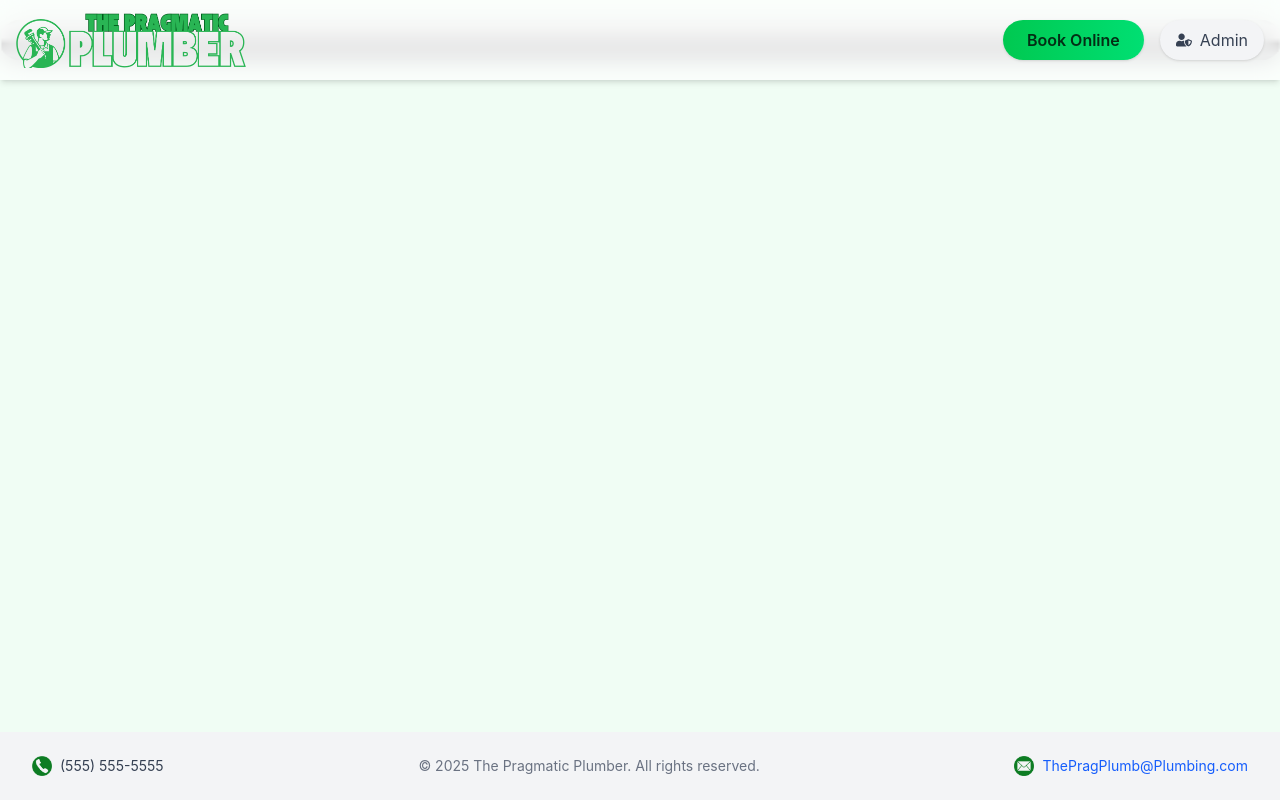
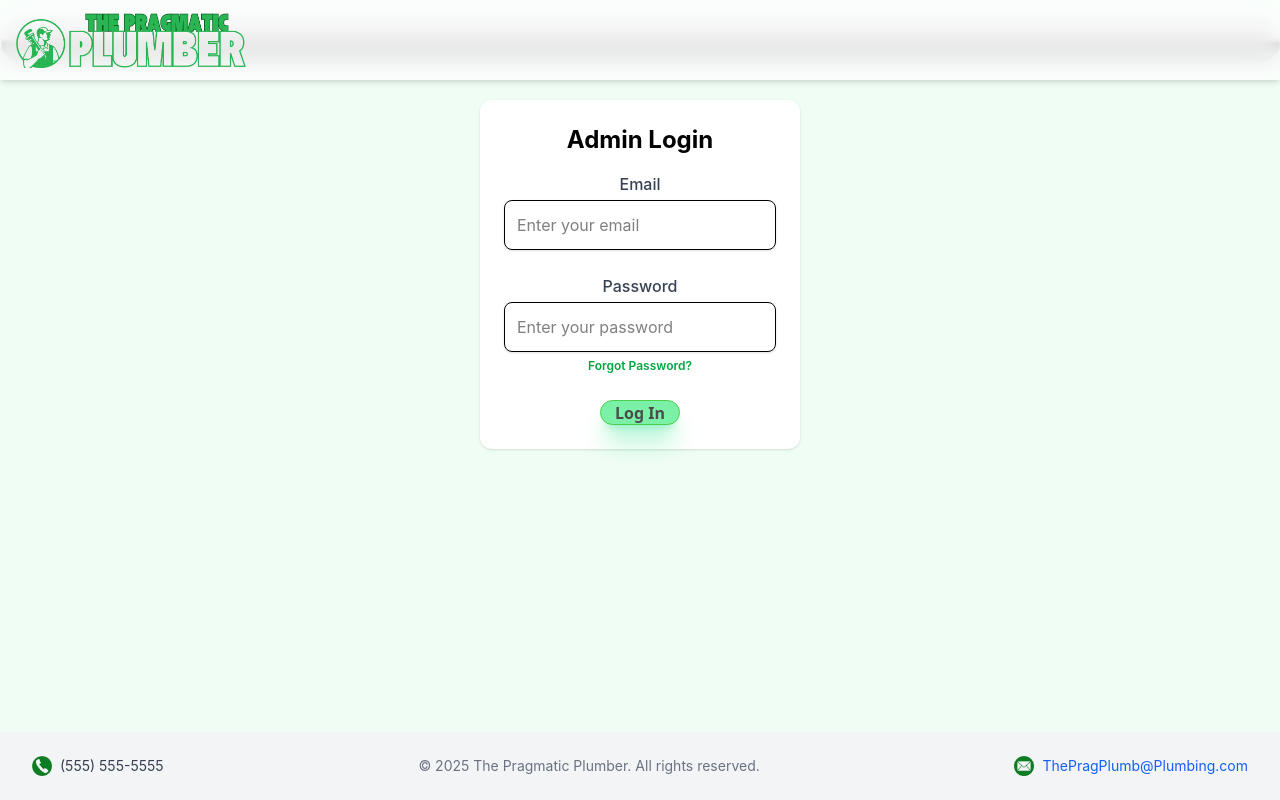
Before and after one commit to DSD-Cohort-Spring2025-TeamJ/local-service-client, a React (Vite) app: page /login in a window 1280 px wide. Built offline with nearby package versions, Linux system fonts and the light colour scheme; no server answers; what ag-grid-community would draw is missing.

Commit message:
Admin sign in (#144)
* import Login and create route

* fix import

* admin button links to login

* fake login links to admin dashboard

* pointer on button, text edits

* fix handleChange

* admin button links to login component

* add types to inputs

```diff
--- a/src/App.jsx
+++ b/src/App.jsx
@@ -1,6 +1,7 @@
 import { Route, Switch } from "react-router-dom";
 import { useState, useContext } from "react";
 import Dashboard from "./pages/Dashboard";
+import Login from "./pages/Login";
 import ServiceRequest from "./pages/ServiceRequest";
 // import Header from "/src/components/Header.jsx";
 import Modal from "./components/Modal";
@@ -53,6 +54,11 @@ export default function App() {
             path="/admin"
             render={(props) => <Dashboard {...props} />}
           />
+          <Route
+            exact
+            path="/login"
+            render={(props) => <Login {...props} />}
+          />
         </Switch>
 
         <Modal isOpen={open} onClose={handleCloseModal}>
--- a/src/components/Header.jsx
+++ b/src/components/Header.jsx
@@ -10,9 +10,10 @@ export default function Header({ setOpen }) {
     <div className="flex flex-col items-center ">
       <div className="flex flex-row mt-10 sm:gap-40 items-center sm:pl-8">
         <Logo />
-        <img src="./golden-plunger.png" className="w-[85px] -ml-30"/>
+        <img src="./golden-plunger.png" className="w-[85px] -ml-30" />
 
-        {location.pathname === "/admin" ? null : (
+        {
+          location.pathname === "/login" || location.pathname === "/admin" ? null : (
             <>
               <Button
                 className="main-button book-online w-[200px] h-[75px] text-2xl p-10 "
@@ -21,7 +22,7 @@ export default function Header({ setOpen }) {
               />
 
               <a
-              href="/admin"
+                href="/login"
                 target="_blank"
                 rel="noopener noreferrer"
                 className="main-button bg-gray-300 rounded-[2rem] w-[90px] h-[30px] p-3 text-lg flex items-center text-center justify-center"
--- a/src/pages/Home.jsx
+++ b/src/pages/Home.jsx
@@ -25,7 +25,7 @@ export default function StickyHeader({ setOpen }) {
           />
         </div>
 
-        {location.pathname !== "/admin" && (
+        {location.pathname === "/" && ( //location.pathname !== "/admin"
           <div className="flex gap-4 items-center">
             <Button
               text="Book Online "
@@ -35,7 +35,7 @@ export default function StickyHeader({ setOpen }) {
             />
 
             <a
-              href="/admin"
+              href="/login"
               target="_blank"
               rel="noopener noreferrer"
               className="flex items-center bg-gray-100 hover:bg-gray-200 text-gray-700 px-4 py-2 rounded-full shadow transition"
--- a/src/pages/Login.jsx
+++ b/src/pages/Login.jsx
@@ -1,11 +1,14 @@
 import { useState, useContext } from "react";
 import { Context } from "../context/Context";
+import { useHistory } from "react-router-dom"
+import PropTypes from "prop-types";
 
 const Login = () => {
   const { setUser } = useContext(Context);
+  const history = useHistory();
 
   const [form, setForm] = useState({
-    username: "",
+    email: "",
     password: "",
   });
 
@@ -13,7 +16,7 @@ const Login = () => {
     const value = e.target.value;
     setForm({
       ...form,
-      [e.target.name]: value,
+      [e.target.id]: value,
     });
   };
 
@@ -25,7 +28,7 @@ const Login = () => {
         "Content-Type": "application/json",
       },
       body: JSON.stringify({
-        username: form.username,
+        email: form.email,
         password: form.password,
       }),
     });
@@ -37,36 +40,71 @@ const Login = () => {
     }
   };
 
+  const handleFakeSubmit = (e) => {
+    e.preventDefault();
+    history.push("/admin")
+  }
+
   return (
-    <div>
-      <h3>Log In</h3>
-      <form onSubmit={handleSubmit}>
-        <label>
-          Username:
-          <input
-            type="text"
-            placeholder="Username"
-            name="username"
-            value={form.username}
-            onChange={handleChange}
-          />
-        </label>
-        <br />
-        <label>
-          Password:
-          <input
+    <div className="bg-white p-6 rounded-xl shadow space-y-6 mt-10 w-[25%] mx-auto">
+      <h1 className="text-2xl font-bold mb-4">Admin Login</h1>
+      <form className="grid grid-cols-1 justify-items-center gap-6" onSubmit={handleFakeSubmit}>
+        <InputField
+          id="email"
+          label="Email"
+          type="email"
+          value={form.email}
+          onChange={handleChange}
+          placeholder="Enter your email"
+        />
+        <div>
+          <InputField
+            id="password"
+            label="Password"
             type="password"
-            placeholder="Password"
-            name="password"
             value={form.password}
             onChange={handleChange}
+            placeholder="Enter your password"
           />
-        </label>
-        <br />
-        <button type="submit">Submit</button>
+          <a href="#" className="text-xs font-semibold text-green-600 hover:text-green-500">Forgot Password?</a>
+        </div>
+        <button className="main-button cursor-pointer bg-[#4BCE4B] w-[80px] h-[25px] text-[#4B4B4B] font-sans border-[1px] my-3" type="submit">Log In</button>
       </form>
     </div>
   );
 };
 
+const InputField = ({
+  id,
+  label,
+  value,
+  onChange,
+  placeholder,
+  type = "text",
+}) => (
+  <div>
+    <label htmlFor={id} className="text-gray-700 font-medium mb-1 block">
+      {label}
+    </label>
+    <input
+      id={id}
+      type={type}
+      value={value}
+      onChange={onChange}
+      placeholder={placeholder}
+      required
+      className="w-full border rounded-lg p-3 shadow-sm focus:outline-none focus:ring-2 focus:ring-green-300 transition"
+    />
+  </div>
+);
+
+InputField.propTypes = {
+  id: PropTypes.string.isRequired,
+  label: PropTypes.string.isRequired,
+  value: PropTypes.oneOfType([PropTypes.string, PropTypes.number]).isRequired,
+  onChange: PropTypes.func.isRequired,
+  placeholder: PropTypes.string,
+  type: PropTypes.string,
+};
+
 export default Login;
```
Lines whose indentation alone changed are shown as unchanged.
